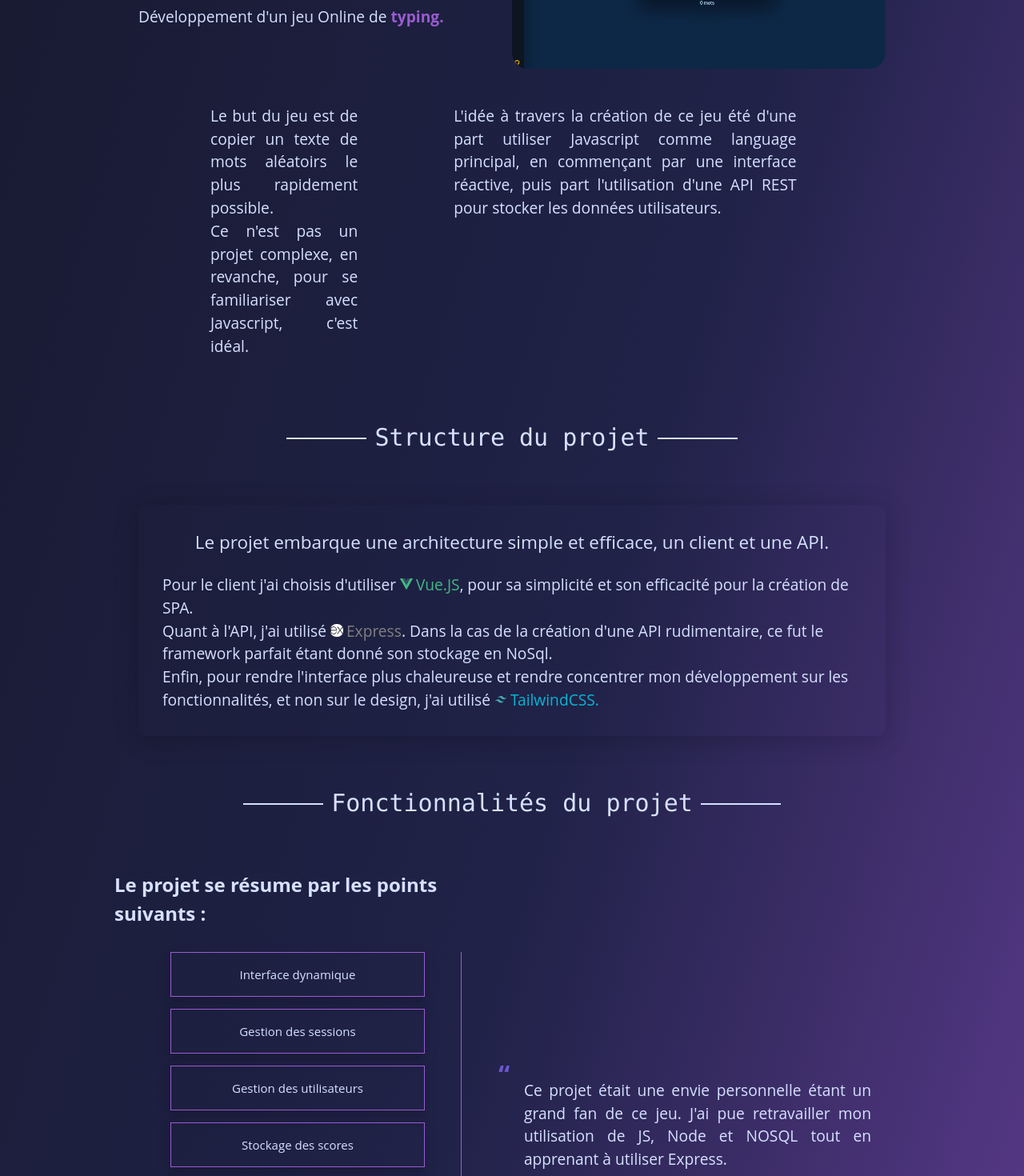
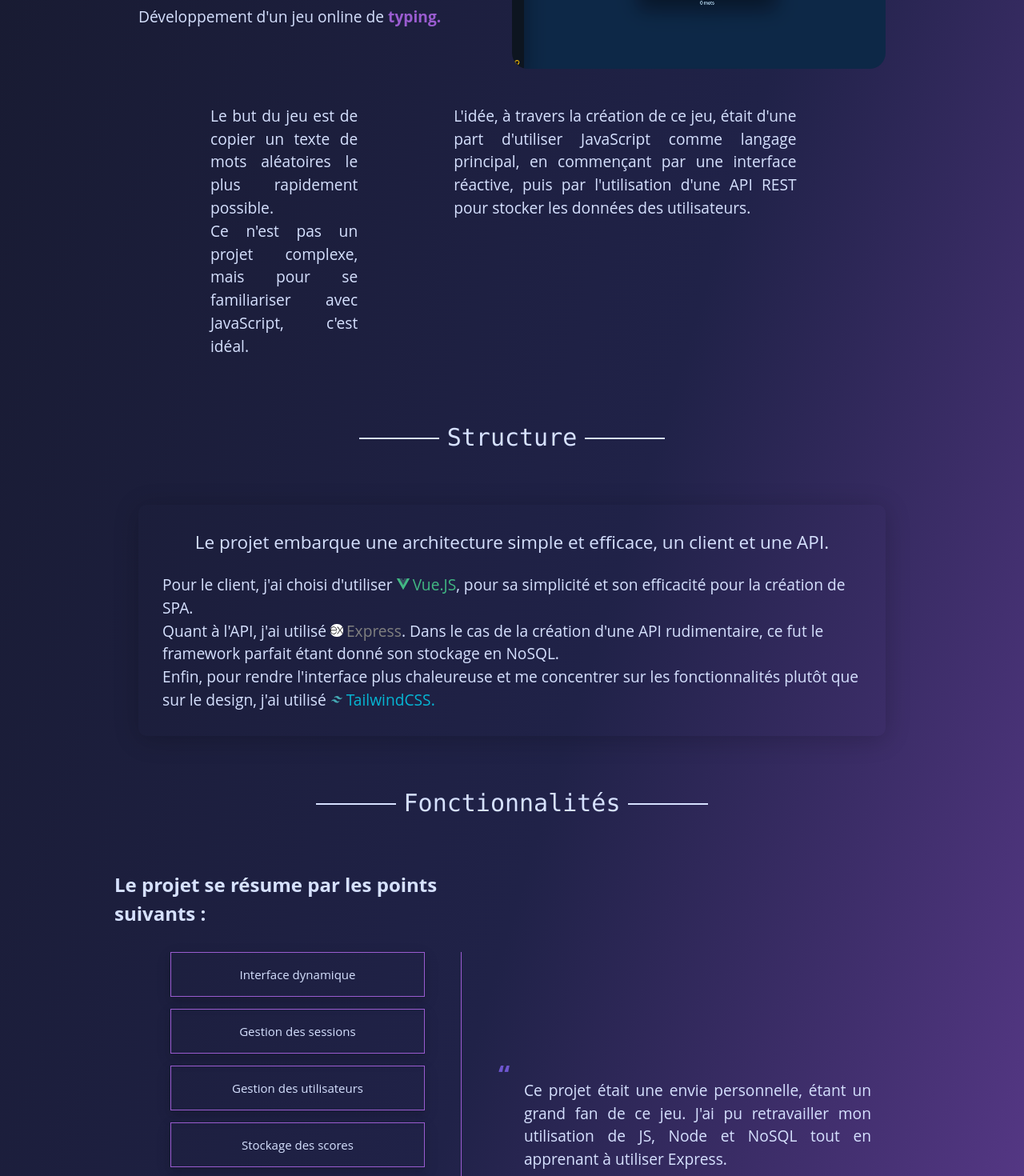
Before and after one commit to ArthurDesmonts/portfolio, a Vue app: page /portfolio/typefaster in a window 1280 px wide. Shown: the part 320-1790 px from the top of the page at 80% size. Built offline with nearby package versions, Linux system fonts and the light colour scheme.

Commit message:
fix des fautes d'orthographes et changement des sous titres

```diff
--- a/src/components/Typefaster.vue
+++ b/src/components/Typefaster.vue
@@ -6,31 +6,29 @@
         <div class="project-header">
             <div>
                 <h1>Nom du projet : <span class="icon">Type Faster</span></h1>
-                <p>Développement d'un jeu Online de <span class='icon'>typing.</span></p>
+                <p>Développement d'un jeu online de <span class='icon'>typing.</span></p>
             </div>
             <img class="project-preview" src="../assets/typefasterPreview.png" alt="Preview of the project">
         </div>
         <div class="intro-project">
             <div class="intro-pre-content">
-                <p>Le but du jeu est de copier un texte de mots aléatoirs le plus rapidement possible.</p>
-                <p>Ce n'est pas un projet complexe, en revanche, pour se familiariser avec Javascript, c'est idéal.</p>
+                <p>Le but du jeu est de copier un texte de mots aléatoires le plus rapidement possible.</p>
+                <p>Ce n'est pas un projet complexe, mais pour se familiariser avec JavaScript, c'est idéal.</p>
             </div>
             <div class="intro-post-content">
-                <p>L'idée à travers la création de ce jeu été d'une part utiliser Javascript comme language principal, en commençant par une interface réactive, puis part l'utilisation d'une
-                    API REST pour stocker les données utilisateurs.
-                </p>
+                <p>L'idée, à travers la création de ce jeu, était d'une part d'utiliser JavaScript comme langage principal, en commençant par une interface réactive, puis par l'utilisation d'une API REST pour stocker les données des utilisateurs.</p>
             </div>
         </div>
         <div>
-            <h2 class="summary-title">Structure du projet</h2>
+            <h2 class="summary-title">Structure</h2>
             <div class="structure-content">
                 <p class="subtitle-in-content">Le projet embarque une architecture simple et efficace, un client et une API.</p>
-                <p>Pour le client j'ai choisis d'utiliser <span class='vueIcon'>Vue.JS</span>, pour sa simplicité et son efficacité pour la création de SPA.</p>
-                <p>Quant à l'API, j'ai utilisé <span class="expressIcon">Express</span>. Dans la cas de la création d'une API rudimentaire, ce fut le framework parfait étant donné son stockage en NoSql.</p>
-                <p>Enfin, pour rendre l'interface plus chaleureuse et rendre concentrer mon développement sur les fonctionnalités, et non sur le design, j'ai utilisé <span class="tailwindIcon">TailwindCSS.</span></p>
+                <p>Pour le client, j'ai choisi d'utiliser <span class='vueIcon'>Vue.JS</span>, pour sa simplicité et son efficacité pour la création de SPA.</p>
+                <p>Quant à l'API, j'ai utilisé <span class="expressIcon">Express</span>. Dans le cas de la création d'une API rudimentaire, ce fut le framework parfait étant donné son stockage en NoSQL.</p>
+                <p>Enfin, pour rendre l'interface plus chaleureuse et me concentrer sur les fonctionnalités plutôt que sur le design, j'ai utilisé <span class="tailwindIcon">TailwindCSS.</span></p>
             </div>
         </div>
-      <h2 class="summary-title">Fonctionnalités du projet</h2>
+      <h2 class="summary-title">Fonctionnalités</h2>
       <div class="asided-list-content">
         <div class="list-container">
             <p><span class='sub-title-prelist'>Le projet se résume par les points suivants :</span></p>
@@ -47,11 +45,8 @@
             </ul>
         </div>
         <div class="summary justify-content ">
-            <p>Ce projet était une envie personnelle étant un grand fan de ce jeu. J'ai pue retravailler mon utilisation de JS, Node et NOSQL tout en apprenant
-                à utiliser Express.
-            </p>
-            <p>Enfin, j'ai progressé sur l'implémentation d'API REST, même dans le cadre d'un projet très simple.
-            </p>
+            <p>Ce projet était une envie personnelle, étant un grand fan de ce jeu. J'ai pu retravailler mon utilisation de JS, Node et NoSQL tout en apprenant à utiliser Express.</p>
+            <p>Enfin, j'ai progressé dans l'implémentation d'API REST, même dans le cadre d'un projet très simple.</p>
         </div>
       </div>
       <div class="link-button">
```
